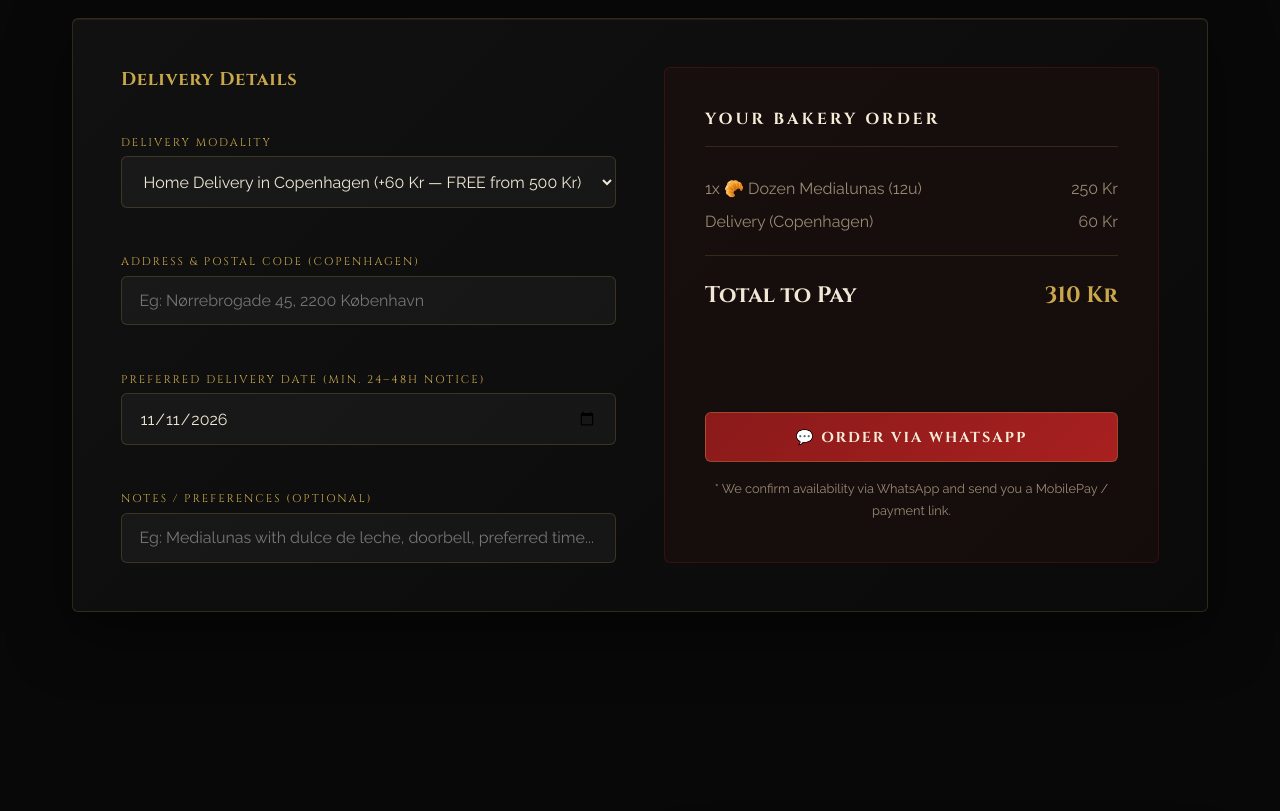
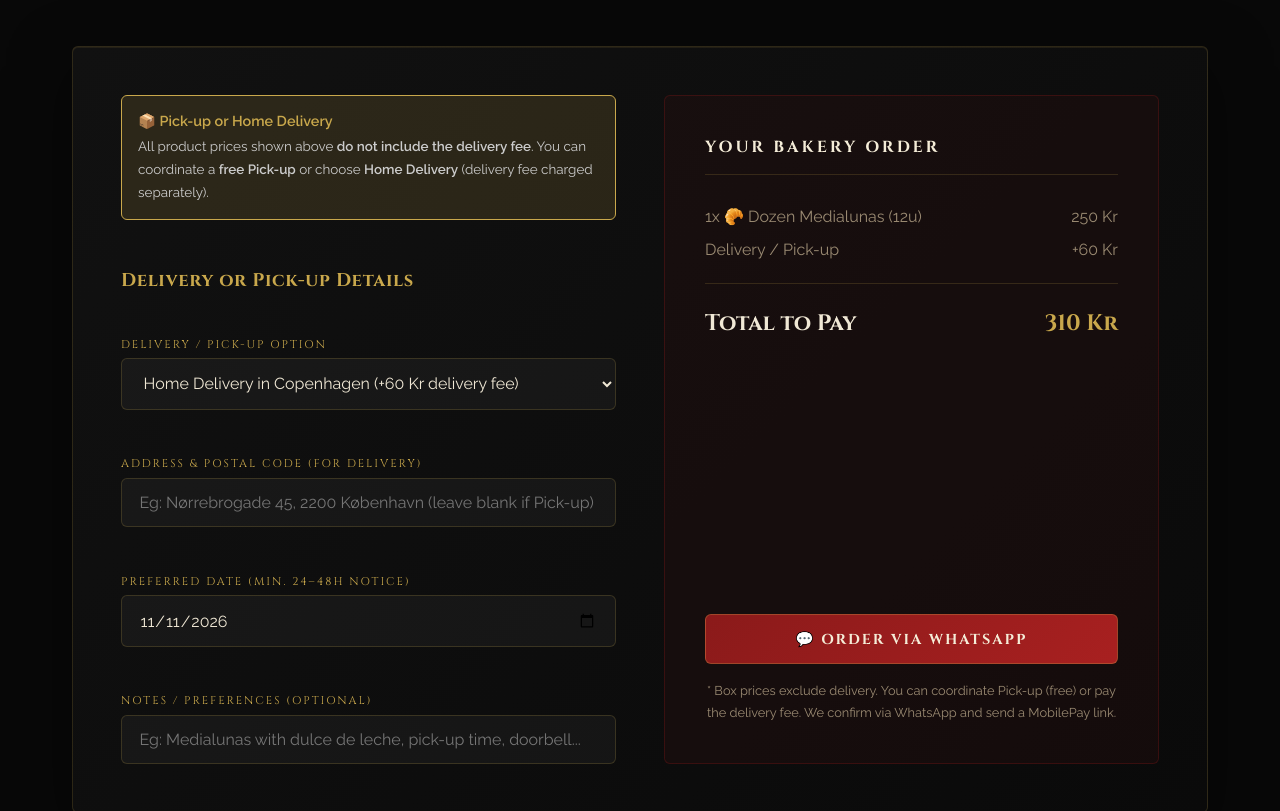
Before and after one commit to buchinisantiago/criollogrill-web, a plain HTML site: page index.html in a window 1280 px wide. Shown: the part 8477-9288 px from the top of the page. Drawn offline with nearby package versions, Linux system fonts and the light colour scheme; no server answers; animation ran at ten frames a second.

Commit message:
Clarify delivery fee is not included in bakery prices and add Pick-up option

```diff
--- a/index.html
+++ b/index.html
@@ -569,7 +569,7 @@
                 <span style="font-family:var(--font-heading);font-size:0.7rem;letter-spacing:4px;color:var(--gold);text-transform:uppercase;" data-i18n="del_eyebrow">Artisan Argentine Bakery</span>
                 <h2 style="margin-top:0.5rem;"><span data-i18n="del_title_1">Bakery &amp;</span> <span class="highlight" data-i18n="del_title_highlight">Delivery</span></h2>
                 <div class="divider"><span>🥐</span></div>
-                <p data-i18n="del_sub">Order freshly baked Argentine medialunas and dulce de leche alfajorcitos delivered straight to your door in Copenhagen (minimum 24–48h notice).</p>
+                <p data-i18n="del_sub">Freshly baked Argentine medialunas and dulce de leche alfajorcitos (minimum 24–48h notice). Box prices do not include delivery: you can coordinate for Pick-up or request Home Delivery.</p>
             </div>
 
             <!-- 3 PRODUCT CARDS -->
@@ -638,25 +638,31 @@
             <!-- DELIVERY FORM & ORDER SUMMARY -->
             <div class="calculator-container reveal">
                 <div class="calc-form">
-                    <h3 style="color:var(--gold); margin-bottom:1.2rem; font-size:1.15rem;" data-i18n="del_form_title">Delivery Details</h3>
+                    <!-- AVISO FIJO DE DELIVERY / PICK-UP -->
+                    <div class="form-group" style="background:rgba(201,168,76,0.15);border:1px solid var(--gold);border-radius:6px;padding:1rem;margin-bottom:1.5rem;box-sizing:border-box;">
+                        <span style="font-size:0.9rem;font-weight:bold;color:var(--gold);display:block;margin-bottom:0.3rem;" data-i18n="del_notice_title">📦 Pick-up or Home Delivery</span>
+                        <p style="font-size:0.84rem;color:#ccc;margin:0;" data-i18n="del_notice_text">All product prices shown above <strong>do not include the delivery fee</strong>. You can coordinate a <strong>free Pick-up</strong> or choose <strong>Home Delivery</strong> (delivery fee charged separately).</p>
+                    </div>
+                    <h3 style="color:var(--gold); margin-bottom:1.2rem; font-size:1.15rem;" data-i18n="del_form_title">Delivery or Pick-up Details</h3>
                     <div class="form-group">
-                        <label for="bakery-method" data-i18n="del_method_lbl">Delivery Modality</label>
-                        <select id="bakery-method" class="calc-input" data-i18n-opt="del_method_opt1,del_method_opt2">
-                            <option value="standard" data-i18n="del_method_opt1">Home Delivery in Copenhagen (+60 Kr — FREE from 500 Kr)</option>
-                            <option value="weekend" data-i18n="del_method_opt2">Weekend Morning Delivery — Sat/Sun (+60 Kr — FREE from 500 Kr)</option>
+                        <label for="bakery-method" data-i18n="del_method_lbl">Delivery / Pick-up Option</label>
+                        <select id="bakery-method" class="calc-input" data-i18n-opt="del_method_opt0,del_method_opt1,del_method_opt2">
+                            <option value="pickup" data-i18n="del_method_opt0">Coordinate Pick-up (No delivery fee — 0 Kr)</option>
+                            <option value="standard" data-i18n="del_method_opt1" selected>Home Delivery in Copenhagen (+60 Kr delivery fee)</option>
+                            <option value="weekend" data-i18n="del_method_opt2">Weekend Morning Delivery — Sat/Sun (+60 Kr delivery fee)</option>
                         </select>
                     </div>
-                    <div class="form-group">
-                        <label for="bakery-address" data-i18n="del_addr_lbl">Address &amp; Postal Code (Copenhagen)</label>
-                        <input type="text" id="bakery-address" class="calc-input" data-i18n-ph="del_addr_ph" placeholder="Eg: Nørrebrogade 45, 2200 København">
+                    <div class="form-group" id="bakery-address-group">
+                        <label for="bakery-address" data-i18n="del_addr_lbl">Address &amp; Postal Code (For Delivery)</label>
+                        <input type="text" id="bakery-address" class="calc-input" data-i18n-ph="del_addr_ph" placeholder="Eg: Nørrebrogade 45, 2200 København (leave blank if Pick-up)">
                     </div>
                     <div class="form-group">
-                        <label for="bakery-date" data-i18n="del_date_lbl">Preferred Delivery Date (min. 24–48h notice)</label>
+                        <label for="bakery-date" data-i18n="del_date_lbl">Preferred Date (min. 24–48h notice)</label>
                         <input type="date" id="bakery-date" class="calc-input">
                     </div>
                     <div class="form-group" style="margin-bottom:0;">
                         <label for="bakery-notes" data-i18n="del_notes_lbl">Notes / Preferences (Optional)</label>
-                        <input type="text" id="bakery-notes" class="calc-input" data-i18n-ph="del_notes_ph" placeholder="Eg: Medialunas with dulce de leche, doorbell, preferred time...">
+                        <input type="text" id="bakery-notes" class="calc-input" data-i18n-ph="del_notes_ph" placeholder="Eg: Medialunas with dulce de leche, pick-up time, doorbell...">
                     </div>
                 </div>
 
@@ -665,8 +671,8 @@
                     <div class="summary-details">
                         <div id="bakery-summary-items"></div>
                         <div class="summary-row" id="bakery-shipping-row">
-                            <span data-i18n="del_shipping_lbl">Delivery (Copenhagen)</span>
-                            <span id="bakery-shipping-price">60 Kr</span>
+                            <span data-i18n="del_shipping_lbl">Delivery / Pick-up</span>
+                            <span id="bakery-shipping-price">+60 Kr</span>
                         </div>
                         <div class="summary-row total-row">
                             <span data-i18n="del_total_lbl">Total to Pay</span>
@@ -674,7 +680,7 @@
                         </div>
                     </div>
                     <button type="button" id="btn-bakery-whatsapp" class="btn-primary btn-full" style="margin-top:1.5rem;" data-i18n="del_btn_wa">💬 Order via WhatsApp</button>
-                    <p style="font-size:0.8rem;text-align:center;margin-top:1rem;color:var(--text-muted);" data-i18n="del_pay_note">* We confirm availability via WhatsApp and send you a MobilePay / payment link.</p>
+                    <p style="font-size:0.8rem;text-align:center;margin-top:1rem;color:var(--text-muted);" data-i18n="del_pay_note">* Box prices exclude delivery. You can coordinate Pick-up (free) or pay the delivery fee. We confirm via WhatsApp and send a MobilePay link.</p>
                 </div>
             </div>
         </div>
@@ -799,7 +805,7 @@
     </footer>
 
     <script src="https://cdn.jsdelivr.net/npm/@supabase/supabase-js@2"></script>
-    <script src="js/i18n.js?v=26"></script>
-    <script src="js/main.js?v=33"></script>
+    <script src="js/i18n.js?v=27"></script>
+    <script src="js/main.js?v=34"></script>
 </body>
 </html>
--- a/js/i18n.js
+++ b/js/i18n.js
@@ -72,7 +72,7 @@ window.translations = {
     extra_alfajores:"Dessert: Artisan Dulce de Leche Alfajores — 2 units/person (+35 Kr/person)",
     del_eyebrow:"Artisan Argentine Bakery",
     del_title_1:"Bakery &", del_title_highlight:"Delivery",
-    del_sub:"Order freshly baked Argentine medialunas and dulce de leche alfajorcitos delivered straight to your door in Copenhagen (minimum 24–48h notice).",
+    del_sub:"Freshly baked Argentine medialunas and dulce de leche alfajorcitos (minimum 24–48h notice). Box prices do not include delivery: you can coordinate for Pick-up or request Home Delivery.",
     del_p1_badge:"12 Units", del_p1_title:"Dozen Medialunas",
     del_p1_desc:"12 freshly baked Argentine butter medialunas with traditional sweet glaze. Soft, flaky and irresistible.",
     del_p1_price:"250 Kr / dozen",
@@ -82,21 +82,24 @@ window.translations = {
     del_p3_badge:"Special Combo", del_p3_title:"Combo Criollo (6 + 6)",
     del_p3_desc:"The best of both worlds: 6 artisan medialunas + 6 dulce de leche alfajorcitos in one box at a special price.",
     del_p3_price:"240 Kr / box",
-    del_form_title:"Delivery Details",
-    del_method_lbl:"Delivery Modality",
-    del_method_opt1:"Home Delivery in Copenhagen (+60 Kr — FREE from 500 Kr)",
-    del_method_opt2:"Weekend Morning Delivery — Sat/Sun (+60 Kr — FREE from 500 Kr)",
-    del_addr_lbl:"Address & Postal Code (Copenhagen)",
-    del_addr_ph:"Eg: Nørrebrogade 45, 2200 København",
-    del_date_lbl:"Preferred Delivery Date (min. 24–48h notice)",
+    del_notice_title:"📦 Pick-up or Home Delivery",
+    del_notice_text:"All product prices shown above <strong>do not include the delivery fee</strong>. You can coordinate a <strong>free Pick-up</strong> or choose <strong>Home Delivery</strong> (delivery fee charged separately).",
+    del_form_title:"Delivery or Pick-up Details",
+    del_method_lbl:"Delivery / Pick-up Option",
+    del_method_opt0:"Coordinate Pick-up (No delivery fee — 0 Kr)",
+    del_method_opt1:"Home Delivery in Copenhagen (+60 Kr delivery fee)",
+    del_method_opt2:"Weekend Morning Delivery — Sat/Sun (+60 Kr delivery fee)",
+    del_addr_lbl:"Address & Postal Code (For Delivery)",
+    del_addr_ph:"Eg: Nørrebrogade 45, 2200 København (leave blank if Pick-up)",
+    del_date_lbl:"Preferred Date (min. 24–48h notice)",
     del_notes_lbl:"Notes / Preferences (Optional)",
-    del_notes_ph:"Eg: Medialunas with dulce de leche, doorbell, preferred time...",
+    del_notes_ph:"Eg: Medialunas with dulce de leche, pick-up time, doorbell...",
     del_summary_title:"Your Bakery Order",
     del_empty:"Select at least 1 box above to build your order.",
-    del_shipping_lbl:"Delivery (Copenhagen)",
+    del_shipping_lbl:"Delivery / Pick-up",
     del_total_lbl:"Total to Pay",
     del_btn_wa:"💬 Order via WhatsApp",
-    del_pay_note:"* We confirm availability via WhatsApp and send you a MobilePay / payment link.",
+    del_pay_note:"* Box prices exclude delivery. You can coordinate Pick-up (free) or pay the delivery fee. We confirm via WhatsApp and send a MobilePay link.",
     summary_title:"Estimated Summary", summary_total:"Estimated Total",
     btn_whatsapp:"💬  Send quote via WhatsApp",
     summary_note:"* Prices are estimates and may vary by date and location.",
@@ -261,7 +264,7 @@ window.translations = {
     extra_alfajores:"Postre: Alfajores de Dulce de Leche — 2 unidades por persona (+35 Kr/par)",
     del_eyebrow:"Pastelería Artesanal Argentina",
     del_title_1:"Pastelería &", del_title_highlight:"Delivery",
-    del_sub:"Pedí medialunas recién horneadas y alfajorcitos de dulce de leche directo a tu puerta en Copenhague (pedidos con 24–48 hs de anticipación).",
+    del_sub:"Medialunas recién horneadas y alfajorcitos de dulce de leche (pedidos con 24–48 hs de anticipación). Los precios no incluyen el costo de delivery: se puede coordinar para Pick-up o se cobra el envío.",
     del_p1_badge:"12 Unidades", del_p1_title:"Docena de Medialunas",
     del_p1_desc:"12 medialunas argentinas artesanales de manteca recién horneadas con almíbar clásico. Esponjosas y doradas.",
     del_p1_price:"250 Kr / docena",
@@ -271,21 +274,24 @@ window.translations = {
     del_p3_badge:"Combo Especial", del_p3_title:"Combo Criollo (6 + 6)",
     del_p3_desc:"Lo mejor de los dos mundos: 6 medialunas artesanales + 6 alfajorcitos de dulce de leche en una misma caja con descuento.",
     del_p3_price:"240 Kr / caja",
-    del_form_title:"Datos de Entrega",
+    del_notice_title:"📦 Pick-up o Costo de Delivery",
+    del_notice_text:"Todos los precios de los productos <strong>no tienen incluido el costo de delivery</strong>. Se puede coordinar para <strong>Pick-up (retiro sin cargo)</strong> o se cobra el envío a domicilio.",
+    del_form_title:"Datos de Entrega o Pick-up",
     del_method_lbl:"Modalidad de Entrega",
-    del_method_opt1:"Envío a domicilio en Copenhague (+60 Kr — GRATIS desde 500 Kr)",
-    del_method_opt2:"Entrega de Fin de Semana — Sáb/Dom por la mañana (+60 Kr — GRATIS desde 500 Kr)",
-    del_addr_lbl:"Dirección y Código Postal (Copenhague)",
-    del_addr_ph:"Ej: Nørrebrogade 45, 2200 København",
-    del_date_lbl:"Día deseado de entrega (mín. 24–48 hs de anticipación)",
+    del_method_opt0:"Coordinar Pick-up / Retiro (Sin costo de envío — 0 Kr)",
+    del_method_opt1:"Envío a domicilio en Copenhague (+60 Kr costo de delivery)",
+    del_method_opt2:"Entrega de Fin de Semana — Sáb/Dom (+60 Kr costo de delivery)",
+    del_addr_lbl:"Dirección y Código Postal (Solo para Delivery)",
+    del_addr_ph:"Ej: Nørrebrogade 45, 2200 København (dejar vacío si es Pick-up)",
+    del_date_lbl:"Día deseado de entrega o retiro (mín. 24–48 hs de anticipación)",
     del_notes_lbl:"Notas o Preferencias (Opcional)",
-    del_notes_ph:"Ej: Medialunas de manteca / con dulce de leche, timbre, horario...",
+    del_notes_ph:"Ej: Medialunas de manteca / dulce de leche, horario para pick-up o timbre...",
     del_summary_title:"Tu Pedido de Pastelería",
     del_empty:"Seleccioná al menos 1 caja arriba para armar tu pedido.",
-    del_shipping_lbl:"Envío (Copenhague)",
+    del_shipping_lbl:"Delivery / Pick-up",
     del_total_lbl:"Total a Pagar",
     del_btn_wa:"💬 Hacer Pedido por WhatsApp",
-    del_pay_note:"* Confirmamos disponibilidad por WhatsApp y te pasamos MobilePay / link de pago.",
+    del_pay_note:"* Los costos no incluyen delivery (se coordina Pick-up sin cargo o se cobra el envío). Confirmamos por WhatsApp y te pasamos MobilePay.",
     summary_title:"Resumen Estimado", summary_total:"Total Estimado",
     btn_whatsapp:"💬 Enviar cotización por WhatsApp",
     summary_note:"* Los precios son estimados y pueden variar según la fecha y ubicación.",
@@ -450,7 +456,7 @@ window.translations = {
     extra_alfajores:"Dessert: Dulce de Leche Alfajores — 2 stk./person (+35 Kr/par)",
     del_eyebrow:"Argentinsk Håndværksbageri",
     del_title_1:"Bageri &", del_title_highlight:"Levering",
-    del_sub:"Bestil friskbagte argentinske medialunas og dulce de leche alfajorcitos leveret direkte til døren i København (bestil 24–48 timer forud).",
+    del_sub:"Friskbagte argentinske medialunas og dulce de leche alfajorcitos (bestil 24–48 timer forud). Priserne inkluderer ikke levering: du kan aftale Pick-up eller betale for hjemmelevering.",
     del_p1_badge:"12 Stk.", del_p1_title:"12 stk. Medialunas",
     del_p1_desc:"12 friskbagte argentinske smørcroissanter (medialunas) med klassisk sød glasur. Bløde og sprøde.",
     del_p1_price:"250 Kr / 12 stk.",
@@ -460,21 +466,24 @@ window.translations = {
     del_p3_badge:"Special Combo", del_p3_title:"Combo Criollo (6 + 6)",
     del_p3_desc:"Det bedste fra begge verdener: 6 håndlavede medialunas + 6 dulce de leche alfajorcitos i én æske med rabat.",
     del_p3_price:"240 Kr / æske",
-    del_form_title:"Leveringsoplysninger",
+    del_notice_title:"📦 Afhentning (Pick-up) eller Levering",
+    del_notice_text:"Alle produktpriser ovenfor <strong>inkluderer ikke leveringsomkostninger</strong>. Du kan aftale <strong>gratis afhentning (Pick-up)</strong> eller vælge <strong>hjemmelevering</strong> mod leveringsgebyr.",
+    del_form_title:"Leverings- eller Afhentningsoplysninger",
     del_method_lbl:"Leveringsmetode",
-    del_method_opt1:"Hjemmelevering i København (+60 Kr — GRATIS fra 500 Kr)",
-    del_method_opt2:"Weekendlevering — Lør/Søn morgen (+60 Kr — GRATIS fra 500 Kr)",
-    del_addr_lbl:"Adresse & Postnummer (København)",
-    del_addr_ph:"Fx: Nørrebrogade 45, 2200 København",
-    del_date_lbl:"Ønsket leveringsdato (min. 24–48 timers varsel)",
+    del_method_opt0:"Aftal Afhentning / Pick-up (Ingen leveringsgebyr — 0 Kr)",
+    del_method_opt1:"Hjemmelevering i København (+60 Kr leveringsgebyr)",
+    del_method_opt2:"Weekendlevering — Lør/Søn morgen (+60 Kr leveringsgebyr)",
+    del_addr_lbl:"Adresse & Postnummer (Kun ved levering)",
+    del_addr_ph:"Fx: Nørrebrogade 45, 2200 København (lad stå tom ved Pick-up)",
+    del_date_lbl:"Ønsket dato (min. 24–48 timers varsel)",
     del_notes_lbl:"Noter / Præferencer (Valgfrit)",
-    del_notes_ph:"Fx: Medialunas med dulce de leche, dørtelefon, ønsket tidspunkt...",
+    del_notes_ph:"Fx: Medialunas med dulce de leche, afhentningstidspunkt, dørtelefon...",
     del_summary_title:"Din Bageribestilling",
     del_empty:"Vælg mindst 1 æske ovenfor for at sammensætte din bestilling.",
-    del_shipping_lbl:"Levering (København)",
+    del_shipping_lbl:"Levering / Pick-up",
     del_total_lbl:"Total at Betale",
     del_btn_wa:"💬 Bestil via WhatsApp",
-    del_pay_note:"* Vi bekræfter tilgængelighed via WhatsApp og sender dig et MobilePay- / betalingslink.",
+    del_pay_note:"* Priserne inkluderer ikke levering (aftal gratis Pick-up eller betal leveringsgebyr). Vi bekræfter via WhatsApp og sender MobilePay-link.",
     summary_title:"Estimeret Oversigt", summary_total:"Estimeret Total",
     btn_whatsapp:"💬  Send tilbud via WhatsApp",
     summary_note:"* Priserne er estimater og kan variere efter dato og sted.",
--- a/js/main.js
+++ b/js/main.js
@@ -533,7 +533,6 @@ document.addEventListener('DOMContentLoaded', () => {
     const bakeryState = { medialunas: 1, alfajores: 0, combo: 0 };
     const BAKERY_PRICES = { medialunas: 250, alfajores: 250, combo: 240 };
     const BAKERY_DELIVERY_FEE = 60;
-    const BAKERY_FREE_THRESHOLD = 500;
 
     function getBakeryLabels(lang) {
         if (lang === 'es') {
@@ -542,17 +541,18 @@ document.addEventListener('DOMContentLoaded', () => {
                 alfajores:  '🍪 Docena de Alfajorcitos (12u)',
                 combo:      '🎁 Combo Criollo (6 Med. + 6 Alf.)',
                 empty:      'Seleccioná al menos 1 caja arriba para armar tu pedido.',
-                free:       'GRATIS',
+                pickupTag:  'Pick-up (Sin cargo)',
                 alertEmpty: 'Por favor, seleccioná al menos 1 caja para hacer tu pedido.',
-                waIntro:    '¡Hola Criollo Grill! Quiero hacer un pedido de Pastelería & Delivery:',
-                waMethod1:  'Envío a domicilio en Copenhague',
-                waMethod2:  'Entrega de Fin de Semana (Sáb/Dom mañana)',
-                waShipping: 'Envío',
+                waIntro:    '¡Hola Criollo Grill! Quiero hacer un pedido de Pastelería:',
+                waMethod0:  'Coordinar Pick-up / Retiro (0 Kr)',
+                waMethod1:  'Envío a domicilio en Copenhague (+60 Kr)',
+                waMethod2:  'Entrega de Fin de Semana — Sáb/Dom (+60 Kr)',
+                waShipping: 'Modalidad',
                 waAddress:  'Dirección',
                 waDate:     'Fecha deseada',
                 waNotes:    'Notas',
                 waTotal:    'Total a pagar',
-                waOutro:    'Quedo atento/a para confirmar disponibilidad y pagar por MobilePay.'
+                waOutro:    'Quedo atento/a para coordinar y pagar por MobilePay.'
             };
         }
         if (lang === 'dk') {
@@ -561,12 +561,13 @@ document.addEventListener('DOMContentLoaded', () => {
                 alfajores:  '🍪 12 stk. Dulce de Leche Alfajorcitos',
                 combo:      '🎁 Combo Criollo (6 Med. + 6 Alf.)',
                 empty:      'Vælg mindst 1 æske ovenfor for at sammensætte din bestilling.',
-                free:       'GRATIS',
+                pickupTag:  'Pick-up (0 Kr)',
                 alertEmpty: 'Vælg venligst mindst 1 æske for at bestille.',
-                waIntro:    'Hej Criollo Grill! Jeg vil gerne bestille Bageri & Levering:',
-                waMethod1:  'Hjemmelevering i København',
-                waMethod2:  'Weekendlevering (Lør/Søn morgen)',
-                waShipping: 'Levering',
+                waIntro:    'Hej Criollo Grill! Jeg vil gerne bestille fra Bageriet:',
+                waMethod0:  'Aftal Afhentning / Pick-up (0 Kr)',
+                waMethod1:  'Hjemmelevering i København (+60 Kr)',
+                waMethod2:  'Weekendlevering — Lør/Søn morgen (+60 Kr)',
+                waShipping: 'Leveringsmetode',
                 waAddress:  'Adresse',
                 waDate:     'Ønsket dato',
                 waNotes:    'Noter',
@@ -579,17 +580,18 @@ document.addEventListener('DOMContentLoaded', () => {
             alfajores:  '🍪 Dozen Alfajorcitos (12u)',
             combo:      '🎁 Combo Criollo (6 Med. + 6 Alf.)',
             empty:      'Select at least 1 box above to build your order.',
-            free:       'FREE',
+            pickupTag:  'Pick-up (0 Kr)',
             alertEmpty: 'Please select at least 1 box to place your order.',
-            waIntro:    "Hello Criollo Grill! I'd like to place a Bakery & Delivery order:",
-            waMethod1:  'Home Delivery in Copenhagen',
-            waMethod2:  'Weekend Morning Delivery (Sat/Sun)',
-            waShipping: 'Delivery',
+            waIntro:    "Hello Criollo Grill! I'd like to place a Bakery order:",
+            waMethod0:  'Coordinate Pick-up (0 Kr)',
+            waMethod1:  'Home Delivery in Copenhagen (+60 Kr)',
+            waMethod2:  'Weekend Morning Delivery — Sat/Sun (+60 Kr)',
+            waShipping: 'Delivery / Pick-up',
             waAddress:  'Address',
             waDate:     'Preferred Date',
             waNotes:    'Notes',
             waTotal:    'Total to Pay',
-            waOutro:    "I'd like to confirm availability and pay via MobilePay."
+            waOutro:    "I'd like to coordinate and pay via MobilePay."
         };
     }
 
@@ -627,18 +629,25 @@ document.addEventListener('DOMContentLoaded', () => {
             bakerySummaryItems.appendChild(emptyDiv);
         }
 
+        const methodVal = bakeryMethod ? bakeryMethod.value : 'standard';
+        const isPickup = methodVal === 'pickup';
+        const addrGroup = document.getElementById('bakery-address-group');
+        if (addrGroup) {
+            addrGroup.style.display = isPickup ? 'none' : 'block';
+        }
+
         let shipping = 0;
-        if (totalBoxes > 0) {
-            shipping = subtotal >= BAKERY_FREE_THRESHOLD ? 0 : BAKERY_DELIVERY_FEE;
+        if (totalBoxes > 0 && !isPickup) {
+            shipping = BAKERY_DELIVERY_FEE;
         }
 
         if (bakeryShippingPrice) {
             if (totalBoxes === 0) {
                 bakeryShippingPrice.textContent = '0 Kr';
-            } else if (shipping === 0) {
-                bakeryShippingPrice.innerHTML = `0 Kr <span class="bakery-free-badge">${L.free}</span>`;
+            } else if (isPickup) {
+                bakeryShippingPrice.innerHTML = `<span class="bakery-free-badge">${L.pickupTag}</span>`;
             } else {
-                bakeryShippingPrice.textContent = `${shipping} Kr`;
+                bakeryShippingPrice.textContent = `+${shipping} Kr`;
             }
         }
 
@@ -658,10 +667,11 @@ document.addEventListener('DOMContentLoaded', () => {
                         msg += `${qty}x ${L[key]} — ${(qty * BAKERY_PRICES[key]).toLocaleString()} Kr\n`;
                     }
                 });
-                const methodVal = bakeryMethod ? bakeryMethod.value : 'standard';
-                const methodLabel = methodVal === 'weekend' ? L.waMethod2 : L.waMethod1;
-                msg += `\n🚚 *${L.waShipping}:* ${methodLabel} (${shipping === 0 ? L.free : shipping + ' Kr'})\n`;
-                if (bakeryAddress && bakeryAddress.value.trim()) {
+                let methodLabel = L.waMethod1;
+                if (methodVal === 'pickup') methodLabel = L.waMethod0;
+                else if (methodVal === 'weekend') methodLabel = L.waMethod2;
+                msg += `\n🚚 *${L.waShipping}:* ${methodLabel}\n`;
+                if (!isPickup && bakeryAddress && bakeryAddress.value.trim()) {
                     msg += `📍 *${L.waAddress}:* ${bakeryAddress.value.trim()}\n`;
                 }
                 if (bakeryDate && bakeryDate.value) {
```
